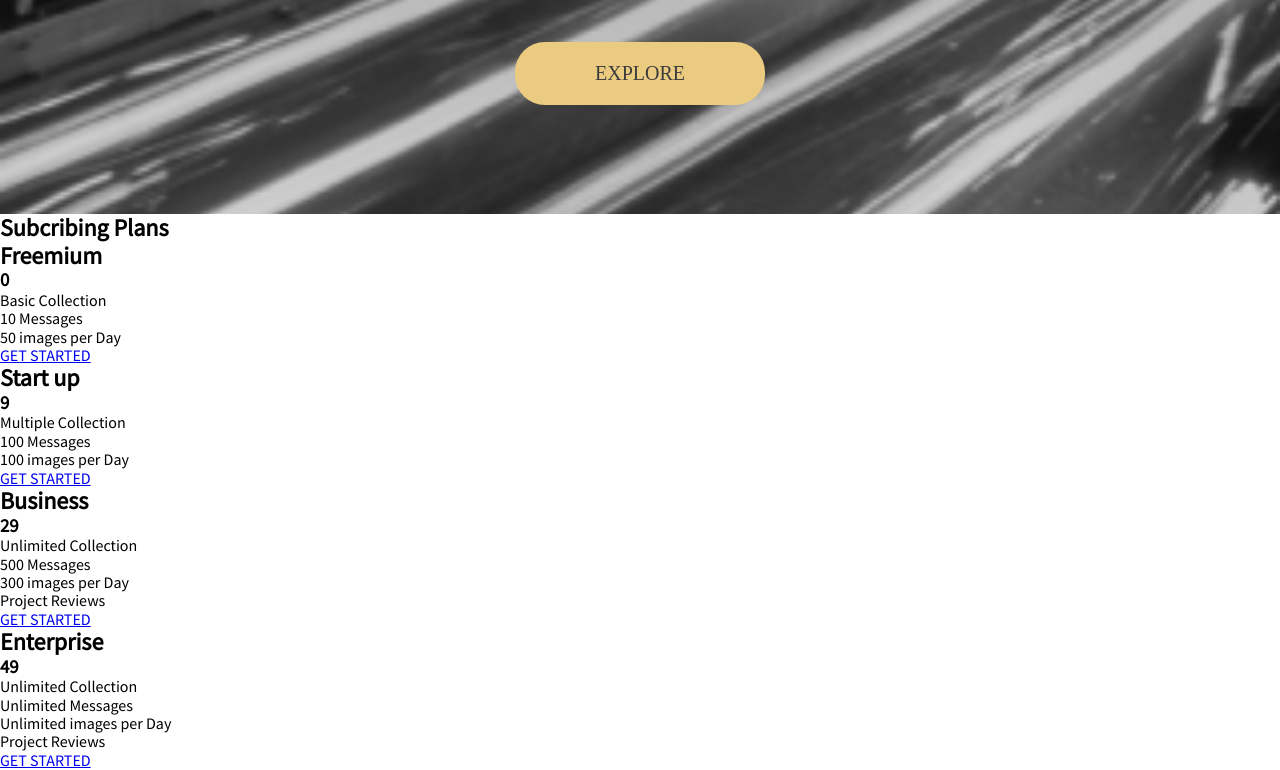
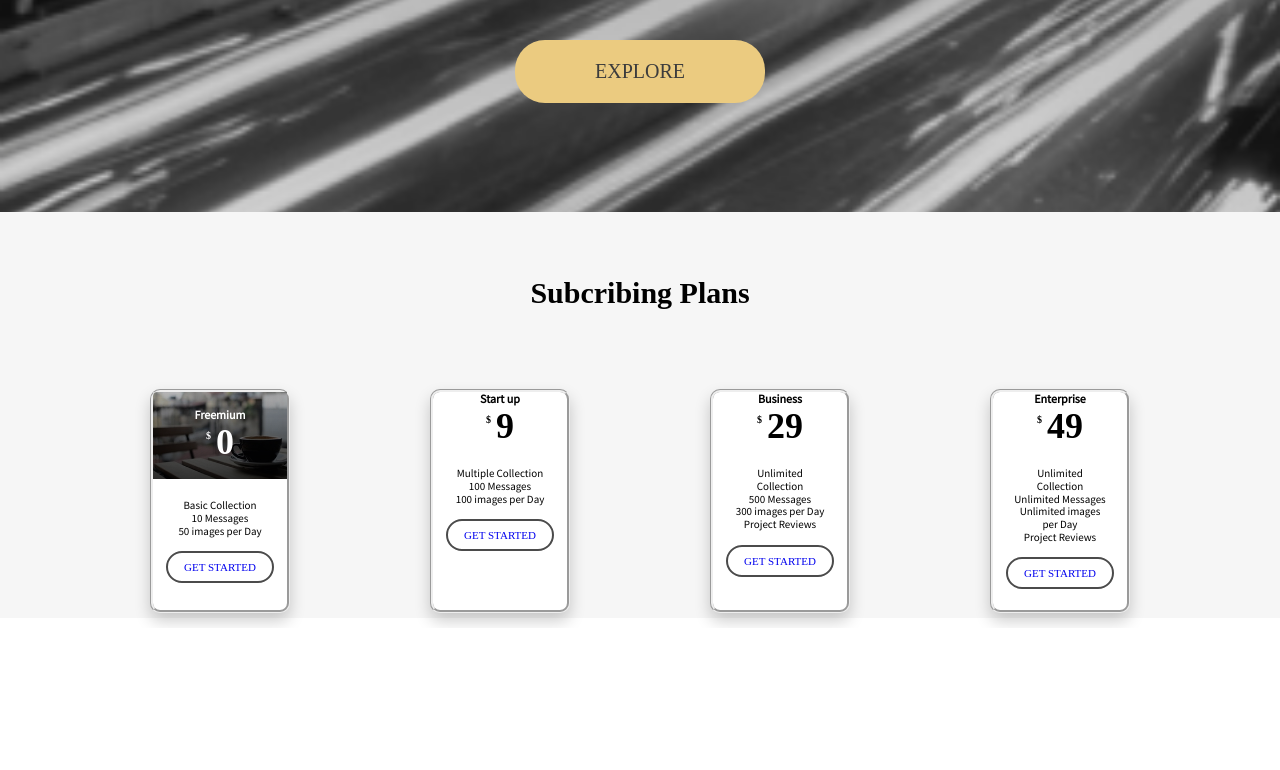
Before and after one commit to ngocquang2509/HTML-CSS-Trainning, a plain HTML site: page practice-2/src/index.html in a window 1280 px wide. Shown: the part 725-1495 px from the top of the page. After the commit the page ends 1353 px from the top, so only its background shows below. Drawn offline with Linux system fonts and the light colour scheme; a web font is replaced by a local one.

Commit message:
styling header and content of subplan page

```diff
--- a/practice-2/src/styles/header.css
+++ b/practice-2/src/styles/header.css
@@ -51,10 +51,10 @@ nav {
 
 .heading-title h1 {
   font-family: Montserrat;
-  font-size: 20px;
+  font-size: 22px;
   text-transform: uppercase;
   font-weight: bold;
-  padding: 0 25%;
+  padding: 0 15%;
 }
 
 .heading-title p {
--- a/practice-2/src/styles/main.css
+++ b/practice-2/src/styles/main.css
@@ -1,11 +1,10 @@
 @import url(./reset.css);
 @import url(./fonts.css);
 @import url(./header.css);
-@import url(./subplan.css);
+@import url(./sub-plan.css);
 
 * {
   margin: 0;
   padding: 0;
   box-sizing: border-box;
-  font-family: Source-sans-pro;
 }
--- /dev/null
+++ b/practice-2/src/styles/sub-plan.css
@@ -0,0 +1,83 @@
+.sub-plan {
+  background-color: #f6f6f6;
+}
+
+.sub-plan-header {
+  width: 100%;
+  padding: 5%;
+  text-align: center;
+  font-family: Montserrat;
+  font-size: 20px;
+}
+
+.sub-plan-content {
+  display: flex;
+  flex-wrap: wrap;
+  justify-content: space-evenly;
+  align-content: center;
+  text-align: center;
+  margin: 10px;
+}
+
+.sub-plan-content h2 {
+  font-family: Source-sans-pro;
+  font-size: 12px;
+}
+
+.sub-plan-content h3 {
+  font-family: Montserrat;
+  font-size: 36px;
+  font-weight: bold;
+}
+
+.sub-plan-content h3::before {
+  content: "\0024";
+  font-family: Montserrat;
+  font-size: 10px;
+  vertical-align: 1.5em;
+  letter-spacing: 5px;
+}
+
+.price {
+  width: 140px;
+  height: 224px;
+  margin: 5px 0;
+  padding-bottom: 12px;
+  border: groove;
+  border-radius: 10px;
+  background: #ffffff;
+  box-sizing: border-box;
+  box-shadow: 0px 8px 16px rgba(0, 0, 0, 0.2);
+}
+
+.desciption {
+  margin: 20px;
+  font-family: Source-sans-pro;
+  font-size: 11px;
+}
+
+.get-started a {
+  font-family: Montserrat;
+  font-size: 11px;
+  line-height: 13px;
+  text-decoration: none;
+  padding: 0.5rem 1rem;
+}
+
+.btn-get-started {
+  border: 2px solid #4b4b4b;
+  border-radius: 50px;
+}
+
+.freemium {
+  padding: 1em 2em;
+  color: #ffffff;
+  background: linear-gradient(
+      180deg,
+      rgba(60, 60, 60, 0.198171) 0%,
+      rgba(60, 60, 60, 0.704257) 100%
+    ),
+    url(../assets/images/coffee-cup.jpg);
+  background-blend-mode: multiply, normal;
+  background-size: cover;
+}
```
Also changed, not shown: practice-2/src/assets/images/coffee-cup.jpg (added), practice-2/src/assets/images/coffee-shop.jpg (added), practice-2/src/assets/images/coffee.jpg (added), practice-2/src/assets/images/group-of-people-in-cafe.jpg (added).
